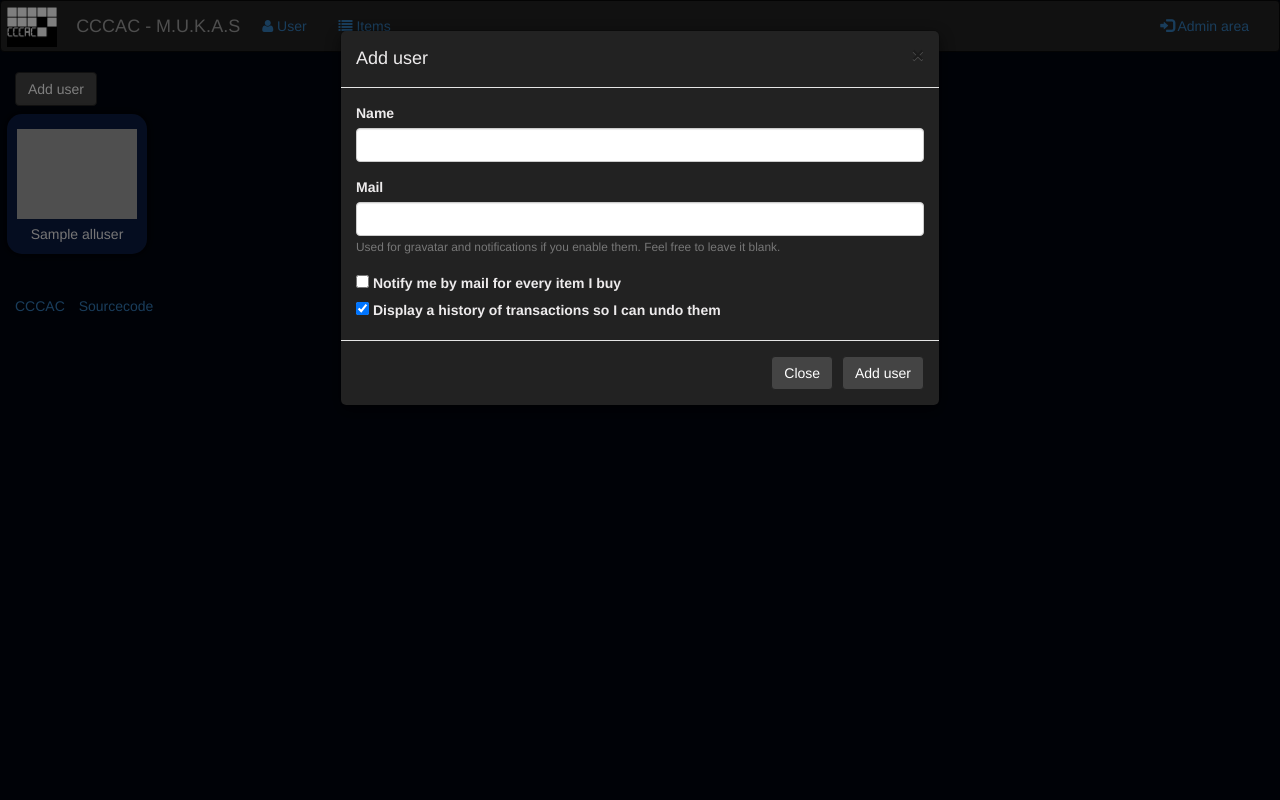
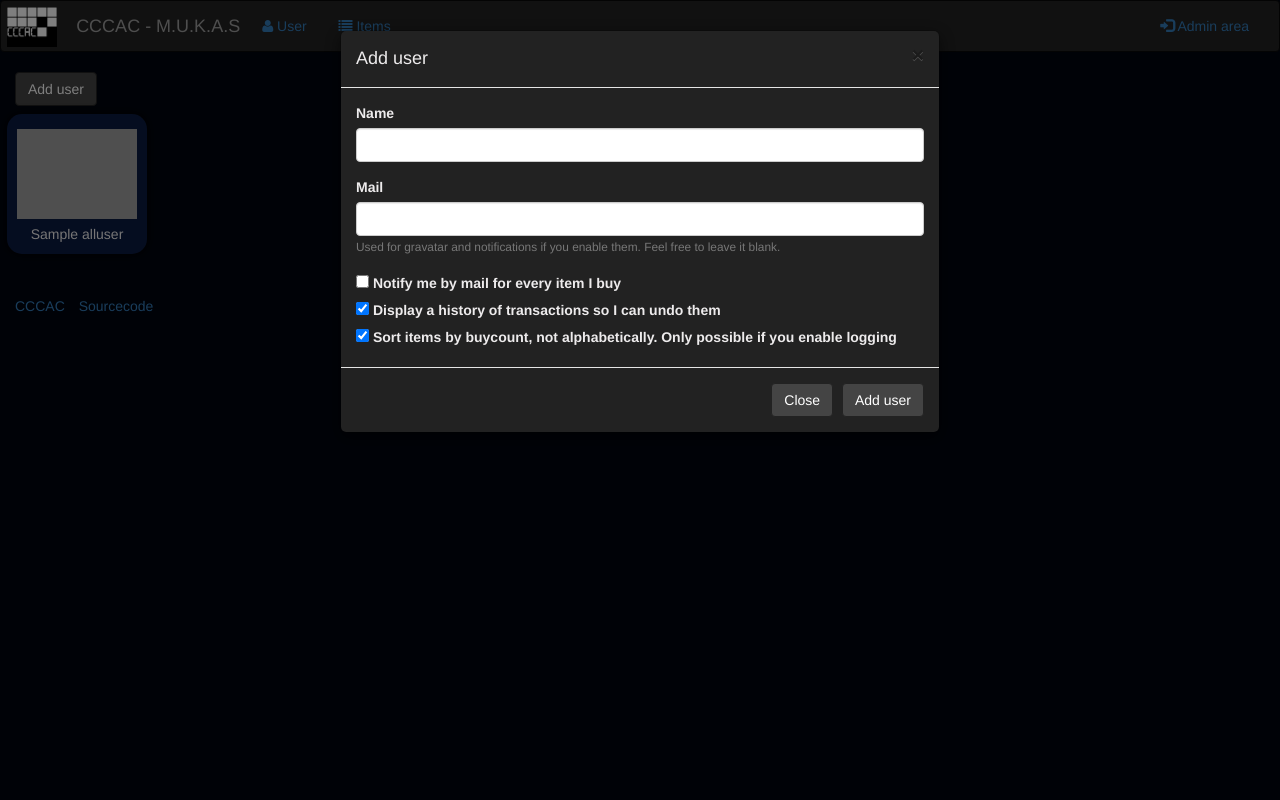
Before and after one commit to FHA-FB5/Kassensystem, a Flask app: template templates/index.html in a window 1280 px wide, after a click on "Add user". Run offline with Flask 2, Linux system fonts and the light colour scheme; the template is opened without the code that fills it: most values are stand-ins (such as "Sample title", 1, 10 or a date in 2020); parts of the project's set-up code (start-up, migrations or seed data) failed here and were passed over; some libraries are stand-ins or nearby versions; grey boxes are pictures that could not be loaded.

Commit message:
*db schema change* optionally sort items by buycount for each user, closes #6

```diff
--- a/schema.sql
+++ b/schema.sql
@@ -2,14 +2,15 @@ PRAGMA foreign_keys=OFF;
 BEGIN TRANSACTION;
 
 CREATE TABLE IF NOT EXISTS 'user' (
-	id		integer primary key autoincrement,
-	name		varchar(255) default 'user' unique,
-	picture_id	integer default NULL,
-	mail		varchar(255) default '',
-	balance		integer default 0,
-	deleted		boolean not null default 0 check (deleted IN (0,1)),
-	transaction_mail boolean not NULL default 0 CHECK (transaction_mail IN (0,1)),
-	allow_logging	boolean not NULL default 0 CHECK (allow_logging IN (0,1))
+	id			integer primary key autoincrement,
+	name			varchar(255) default 'user' unique,
+	picture_id		integer default NULL,
+	mail			varchar(255) default '',
+	balance			integer default 0,
+	deleted			boolean not null default 0 check (deleted IN (0,1)),
+	transaction_mail	boolean not NULL default 0 CHECK (transaction_mail IN (0,1)),
+	allow_logging		boolean not NULL default 0 CHECK (allow_logging IN (0,1)),
+	sort_by_buycount	boolean not NULL default 0 CHECK (allow_logging IN (0,1))
 );
 CREATE TABLE IF NOT EXISTS 'item' (
 	id		integer primary key autoincrement,
--- a/server.py
+++ b/server.py
@@ -12,6 +12,7 @@ import io
 import traceback
 import json
 import queue
+import datetime
 
 locale.setlocale(locale.LC_ALL, 'de_DE.utf8')
 
@@ -352,7 +353,8 @@ def userpage(name=None, id=None):
 	users=query('SELECT * FROM user')
 	log=query('SELECT log.* FROM log JOIN user ON log.user_id=user.id WHERE (user.name = ?)  ORDER BY log.time DESC LIMIT 50', user['name'])
 	groups=query('SELECT * FROM "group" ORDER BY sortorder ')
-	items=query('SELECT * FROM "item" WHERE deleted=0 ')
+	items=query('SELECT item.*, (SELECT count(log.id) FROM log WHERE user_id = ? AND method = "buy" AND parameter = item.id AND time > ?) as buycount FROM "item" WHERE deleted=0 ', user['id'], datetime.datetime.now() - datetime.timedelta(days=60))
+	print(items)
 	return render_template('user.html', user=user, log=log, groups=groups, items=items, users=users )
 
 @app.route("/login", methods=['GET', 'POST'])
--- a/templates/index.html
+++ b/templates/index.html
@@ -82,6 +82,12 @@
 							Display a history of transactions so I can undo them
 						</label>
 					</div>
+					<div class="form-check">
+						<label class="form-check-label">
+							<input type="checkbox" name="sort_by_buycount" class="form-check-input" checked>
+							Sort items by buycount, not alphabetically. Only possible if you enable logging
+						</label>
+					</div>
 				</div>
 				<div class="modal-footer">
 					<button type="button" class="btn btn-default" data-dismiss="modal">Close</button>
```
Also changed, not shown: api.py (+10 -2 lines), templates/user.html (+12 -1 lines).
